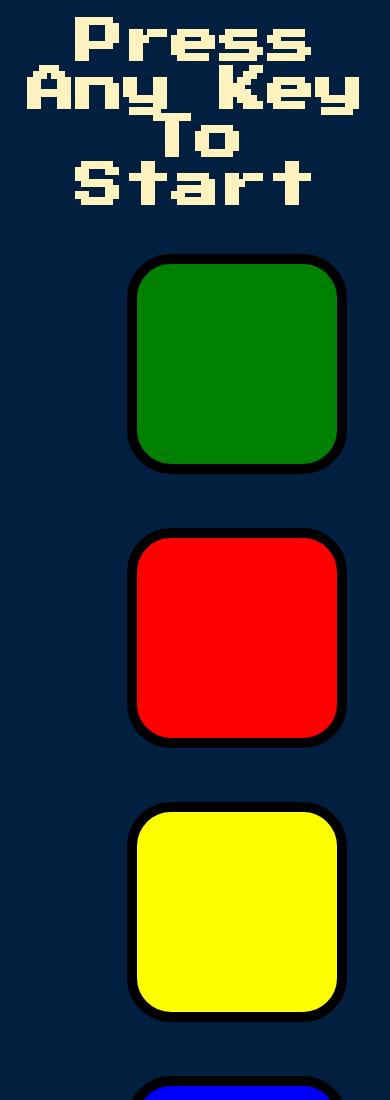
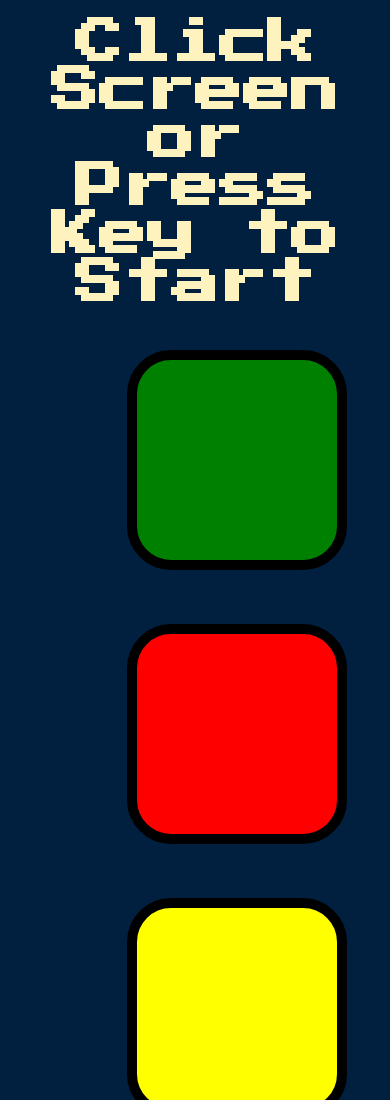
Before and after one commit to AnimalFace/SimpleSimon, a plain HTML site: page index.html in a window 390 px wide. Shown: the top 1100 px of the page. Drawn offline with nearby package versions, Linux system fonts and the light colour scheme.

Commit message:
initialize mobile compatibility

```diff
--- a/index.html
+++ b/index.html
@@ -9,7 +9,7 @@
 </head>
 
 <body>
-  <h1 id="level-title">Press Any Key To Start</h1>
+  <h1 id="level-title">Click Screen or Press Key to Start</h1>
   <div class="container">
     <div lass="row">
 
--- a/index.js
+++ b/index.js
@@ -39,13 +39,17 @@ function nextSequence() {
 
 
     $('.btn').click(function() {
+        if (offSwitch === false) {
             let userChosenColour = this.id;
 
             userClickedPattern.push(userChosenColour);
 
             animatePress(userChosenColour);
             playThisAudio(userChosenColour);
+
             checkAnswer();
+        };
+
     });
 
 
```
Lines whose indentation alone changed are shown as unchanged.
